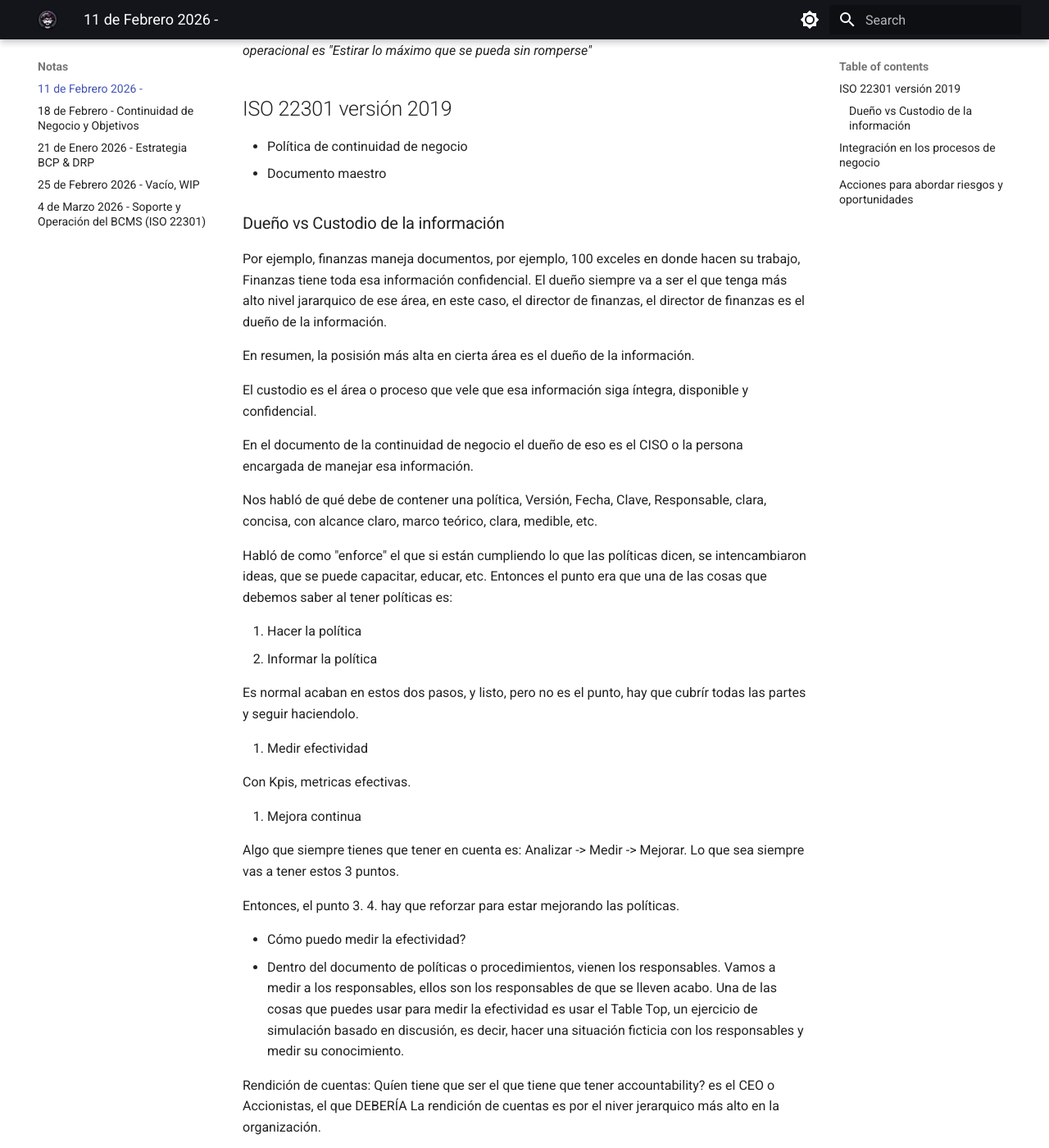
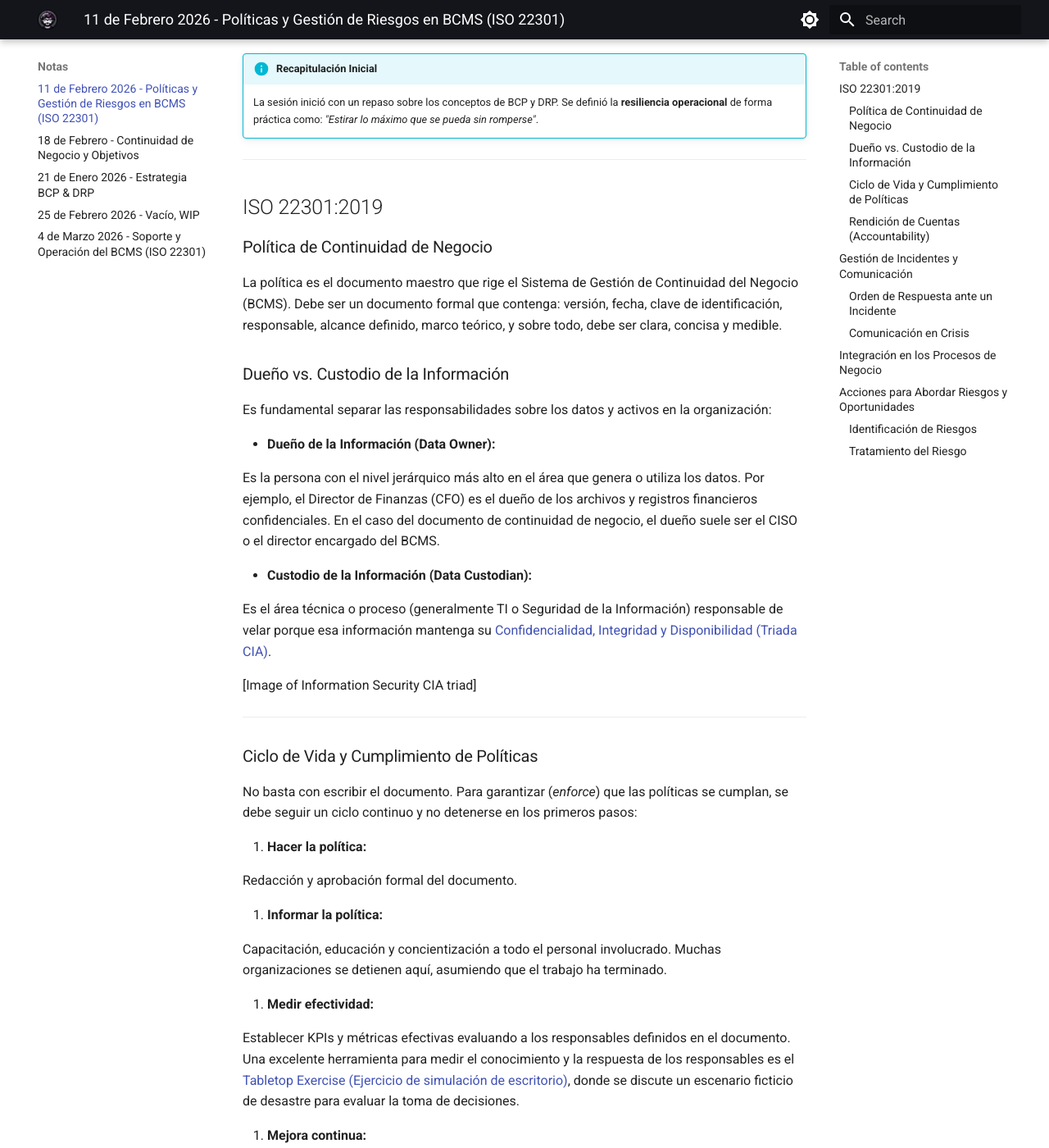
Before and after one commit to m0r4a/cnrd, an MkDocs documentation site: the page built from notes/notas/11_febrero_2026.md, in a window 1280 px wide and 1400 px high, scrolled down 204 px. Shown: the whole window at 82% size. Built offline with MkDocs 1.6.1 and Material for MkDocs 9.7.7, drawn with Linux system fonts in a browser that asks for light colours; some of the changed text lies outside the part shown.

Commit message:
Formatear 11 de Feb

```diff
--- a/notes/notas/11_febrero_2026.md
+++ b/notes/notas/11_febrero_2026.md
@@ -1,93 +1,146 @@
-# 11 de Febrero 2026 - <título>
+# 11 de Febrero 2026 - Políticas y Gestión de Riesgos en BCMS (ISO 22301)
 
-*La primera parte de la clase se hizo una recapitulación de qué cubre BCP, DRP, se definió resilencia operacional es "Estirar lo máximo que se pueda sin romperse"*
+!!! info "Recapitulación Inicial"
 
-## ISO 22301 versión 2019
+    La sesión inició con un repaso sobre los conceptos de BCP y DRP. Se definió la **resiliencia operacional** de forma práctica como: *"Estirar lo máximo que se pueda sin romperse"*.
 
-- Política de continuidad de negocio
-  - Documento maestro
+---
 
-### Dueño vs Custodio de la información
+## ISO 22301:2019
 
-Por ejemplo, finanzas maneja documentos, por ejemplo, 100 exceles en donde hacen su trabajo, Finanzas tiene toda esa información confidencial. El dueño siempre va a ser el que tenga más alto nivel jararquico de ese área, en este caso, el director de finanzas, el director de finanzas es el dueño de la información.
+### Política de Continuidad de Negocio
 
-En resumen, la posisión más alta en cierta área es el dueño de la información.
+La política es el documento maestro que rige el Sistema de Gestión de Continuidad del Negocio (BCMS). Debe ser un documento formal que contenga: versión, fecha, clave de identificación, responsable, alcance definido, marco teórico, y sobre todo, debe ser clara, concisa y medible.
 
-El custodio es el área o proceso que vele que esa información siga íntegra, disponible y confidencial.
+### Dueño vs. Custodio de la Información
 
-En el documento de la continuidad de negocio el dueño de eso es el CISO o la persona encargada de manejar esa información.
+Es fundamental separar las responsabilidades sobre los datos y activos en la organización:
 
-Nos habló de qué debe de contener una política, Versión, Fecha, Clave, Responsable, clara, concisa, con alcance claro, marco teórico, clara, medible, etc.
+- **Dueño de la Información (Data Owner):**
 
-Habló de como "enforce" el que si están cumpliendo lo que las políticas dicen, se intencambiaron ideas, que se puede capacitar, educar, etc. Entonces el punto era que una de las cosas que debemos saber al tener políticas es:
+  Es la persona con el nivel jerárquico más alto en el área que genera o utiliza los datos. Por ejemplo, el Director de Finanzas (CFO) es el dueño de los archivos y registros financieros confidenciales. En el caso del documento de continuidad de negocio, el dueño suele ser el CISO o el director encargado del BCMS.
 
-1. Hacer la política
-2. Informar la política
+- **Custodio de la Información (Data Custodian):**
 
-Es normal acaban en estos dos pasos, y listo, pero no es el punto, hay que cubrír todas las partes y seguir haciendolo.
+  Es el área técnica o proceso (generalmente TI o Seguridad de la Información) responsable de velar porque esa información mantenga su [Confidencialidad, Integridad y Disponibilidad (Triada CIA)](https://es.wikipedia.org/wiki/Seguridad_de_la_informaci%C3%B3n#Principios_de_la_seguridad_de_la_informaci%C3%B3n).
 
-3. Medir efectividad
 
-Con Kpis, metricas efectivas.
 
-4. Mejora continua
+[Image of Information Security CIA triad]
 
-Algo que siempre tienes que tener en cuenta es: Analizar -> Medir -> Mejorar. Lo que sea siempre vas a tener estos 3 puntos.
 
-Entonces, el punto 3. 4. hay que reforzar para estar mejorando las políticas.
+---
 
-- Cómo puedo medir la efectividad?
-  - Dentro del documento de políticas o procedimientos, vienen los responsables. Vamos a medir a los responsables, ellos son los responsables de que se lleven acabo. Una de las cosas que puedes usar para medir la efectividad es usar el Table Top, un ejercicio de simulación basado en discusión, es decir, hacer una situación ficticia con los responsables y medir su conocimiento.
+### Ciclo de Vida y Cumplimiento de Políticas
 
-Rendición de cuentas: Quíen tiene que ser el que tiene que tener accountability? es el CEO o Accionistas, el que DEBERÍA La rendición de cuentas es por el niver jerarquico más alto en la organización.
+No basta con escribir el documento. Para garantizar (*enforce*) que las políticas se cumplan, se debe seguir un ciclo continuo y no detenerse en los primeros pasos:
 
-Quíen lo comunica? el que se debe activar el plan de continuidad de negocio y drp: las opciones propuesta fueron:
-- Responsable más alto
-- Dueño del proceso
+1. **Hacer la política:**
 
-Qué se hace primero en un incidente? Contener, Investigar, Recuperar, Informar?
+   Redacción y aprobación formal del documento.
 
-El orden en el que se tiene que hacer es:
-Dijo que depende xdxdxd.
+2. **Informar la política:**
 
-- ¿Quién comunica en un incidente?
-  - ¿Es primordial?
-    - ¿Qué información afecta?
-      - Pública
-      - Privada
-      - Interna
-      - Confidencial
-        - Procesos de negocio
-        - info de empleados
-        - informacion de clientes
-          - PII (Personally Identifiable Information)
-          - PHI (Protected Health Information)
+   Capacitación, educación y concientización a todo el personal involucrado. Muchas organizaciones se detienen aquí, asumiendo que el trabajo ha terminado.
 
-## Integración en los procesos de negocio
+3. **Medir efectividad:**
 
-El BCMS no funciona aislado, sino que está incorporado dentro de los procesos operativos reales de la organización.
+   Establecer KPIs y métricas efectivas evaluando a los responsables definidos en el documento. Una excelente herramienta para medir el conocimiento y la respuesta de los responsables es el [Tabletop Exercise (Ejercicio de simulación de escritorio)](https://www.cisa.gov/resources-tools/services/cisa-tabletop-exercises-packages), donde se discute un escenario ficticio de desastre para evaluar la toma de decisiones.
 
-Es complicado poder aterrizar la misión visión y objetivo y que esté alineado con las políticas, diseños, controles, análisis de riesgos, etc.
+4. **Mejora continua:**
 
-Si nosotros como SI no protegemos la integridad, confidencialidad, disponibilidad, no va a haber fuerza humana para poder vender el producto si no tiene eso en orden. A pesar de que directamente no podemos aportar, indirectamente generamos mucho valor al objetivo del negocio.
+   Basado en el ciclo perpetuo de **Analizar -> Medir -> Mejorar**. Las políticas deben evolucionar con el negocio y los resultados empíricos de las mediciones.
 
-## Acciones para abordar riesgos y oportunidades
+---
 
-Riesgo: es la probabilidad de que un evento afecte negativamente a los objetivos
+### Rendición de Cuentas (Accountability)
 
-Oportunidad: es la probabilidad de que un evento afecte positivamente a los objetivos
+- **¿Quién tiene la rendición de cuentas definitiva?**
 
-- Identificación de riesgos
-  - BIE no es nadamás esto. Tiene que ver con cualquier cosa que tenga un impacto económico.
-  - Evaluación de Riesgos
-  - Identificación de Activos y Recursos Críticos
-  - Identificar los riesgos para el sistema de gestión en sí, qué pasa si no se toma en serio los simulacros.
-  - Identificar los escenarios que nos pueden llevar a fracasar en la política
+  La responsabilidad última (*accountability*) siempre recae en el nivel jerárquico más alto de la organización, es decir, el CEO, el Consejo de Administración o los Accionistas.
 
-- Identificación de oportunidades
-  - Origen
-  - Tratamiento del riesgo
-    - Transferir el riesgo
-    - Evitarlo
-    - Aceptar
-    - Mitigar
+---
+
+## Gestión de Incidentes y Comunicación
+
+### Orden de Respuesta ante un Incidente
+
+¿Qué se hace primero: Contener, Investigar, Recuperar o Informar?
+
+La respuesta técnica y operativa correcta es que **depende** de la naturaleza del incidente, aunque la contención suele ser la prioridad inmediata para mitigar la propagación del daño.
+
+### Comunicación en Crisis
+
+- **¿Quién comunica y qué se comunica?**
+
+  La decisión de quién activa el plan y quién se encarga de las comunicaciones depende directamente del impacto. Se debe evaluar meticulosamente qué tipo de información ha sido afectada:
+
+  - Pública.
+
+  - Privada.
+
+  - Interna.
+
+  - Confidencial:
+
+    - Procesos de negocio críticos.
+
+    - Información de empleados.
+
+    - Información de clientes, que se subdivide en datos regulados como [PII (Personally Identifiable Information)](https://www.imperva.com/learn/data-security/pii-personally-identifiable-information/) y [PHI (Protected Health Information)](https://www.hhs.gov/hipaa/for-professionals/privacy/laws-regulations/index.html).
+
+---
+
+## Integración en los Procesos de Negocio
+
+El BCMS no es un silo de TI; debe estar intrínsecamente incorporado en los procesos operativos reales de la organización y alineado con la misión, visión y objetivos corporativos.
+
+!!! note "El Valor Indirecto de la Seguridad y Continuidad"
+
+    Puede ser complejo aterrizar la misión y visión de la empresa con controles técnicos o análisis de riesgos. Sin embargo, si TI y Seguridad de la Información no protegen la integridad, confidencialidad y disponibilidad, el negocio no podrá operar, vender su producto o prestar su servicio. Aunque TI no siempre genere ingresos directos, aporta un valor indirecto incalculable al garantizar la supervivencia operativa.
+
+---
+
+## Acciones para Abordar Riesgos y Oportunidades
+
+En el marco de la gestión ISO, se deben evaluar ambas caras de la moneda ante la incertidumbre:
+
+- **Riesgo:** Probabilidad de que un evento afecte *negativamente* a los objetivos.
+
+- **Oportunidad:** Probabilidad de que un evento afecte *positivamente* a los objetivos.
+
+### Identificación de Riesgos
+
+- **Evaluación integral:**
+
+  No se limita a los sistemas; abarca cualquier evento que tenga un impacto económico o de viabilidad de negocio.
+
+- **Identificación de activos y recursos críticos:**
+
+  Saber qué es lo que realmente importa proteger y mantener operativo.
+
+- **Riesgos sobre el propio BCMS:**
+
+  Identificar qué sucede si el sistema de gestión falla por sí mismo. Por ejemplo, el riesgo de no tomar en serio los simulacros de recuperación o los escenarios internos que podrían llevar al fracaso absoluto de la política de continuidad.
+
+### Tratamiento del Riesgo
+
+
+
+Una vez identificado un riesgo operativo o tecnológico, existen cuatro posturas para tratarlo:
+
+1. **Transferir:**
+
+   Pasar el riesgo financiero o técnico a un tercero (ej. contratar un seguro de ciberseguridad o mover la carga a un proveedor de nube pública con un SLA estricto).
+
+2. **Evitar:**
+
+   Cambiar el plan, el proceso o la arquitectura para no exponerse a esa amenaza (ej. decidir no almacenar números de tarjetas de crédito en bases de datos propias para evitar el riesgo de robo).
+
+3. **Aceptar:**
+
+   Reconocer el riesgo y su impacto, decidiendo conscientemente no actuar debido a que el costo de mitigación supera con creces el impacto potencial.
+
+4. **Mitigar:**
+
+   Implementar controles técnicos, arquitectónicos o administrativos para reducir la probabilidad o el impacto del riesgo a un nivel aceptable para el negocio.
```
